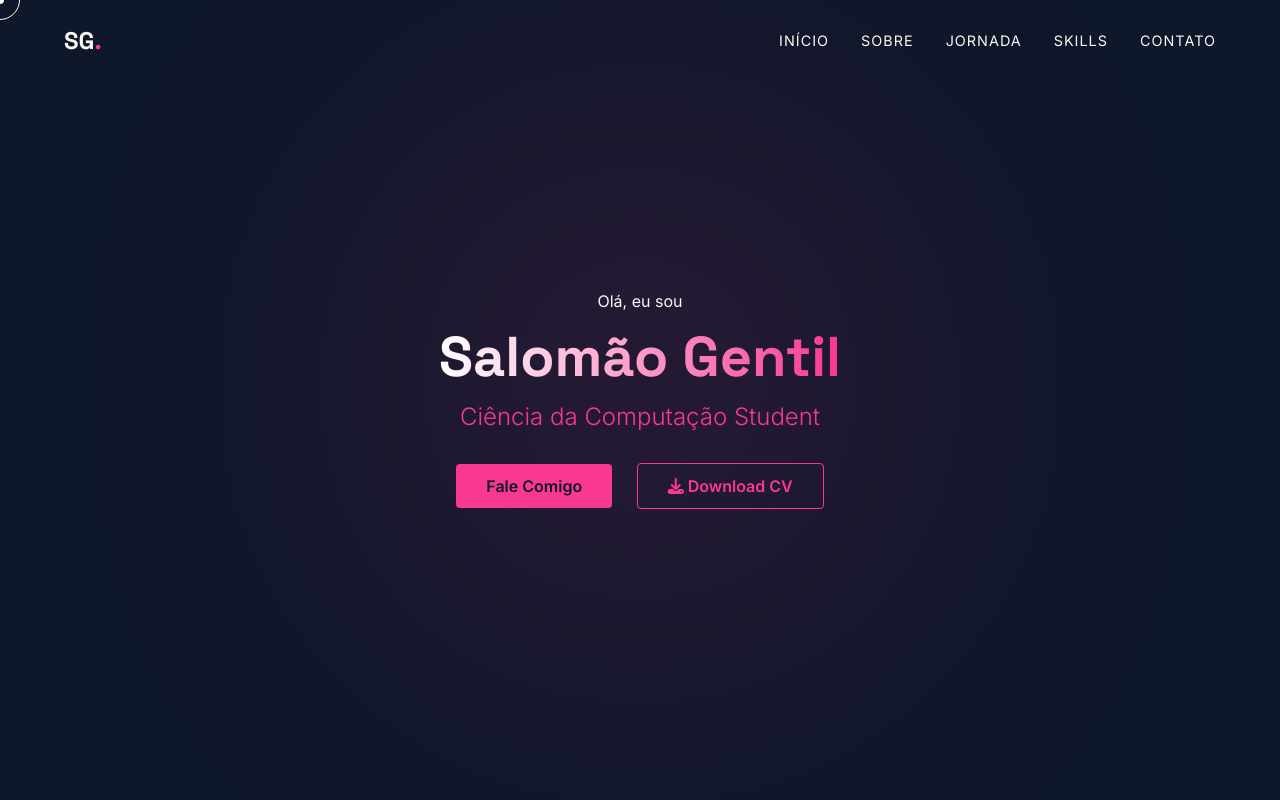
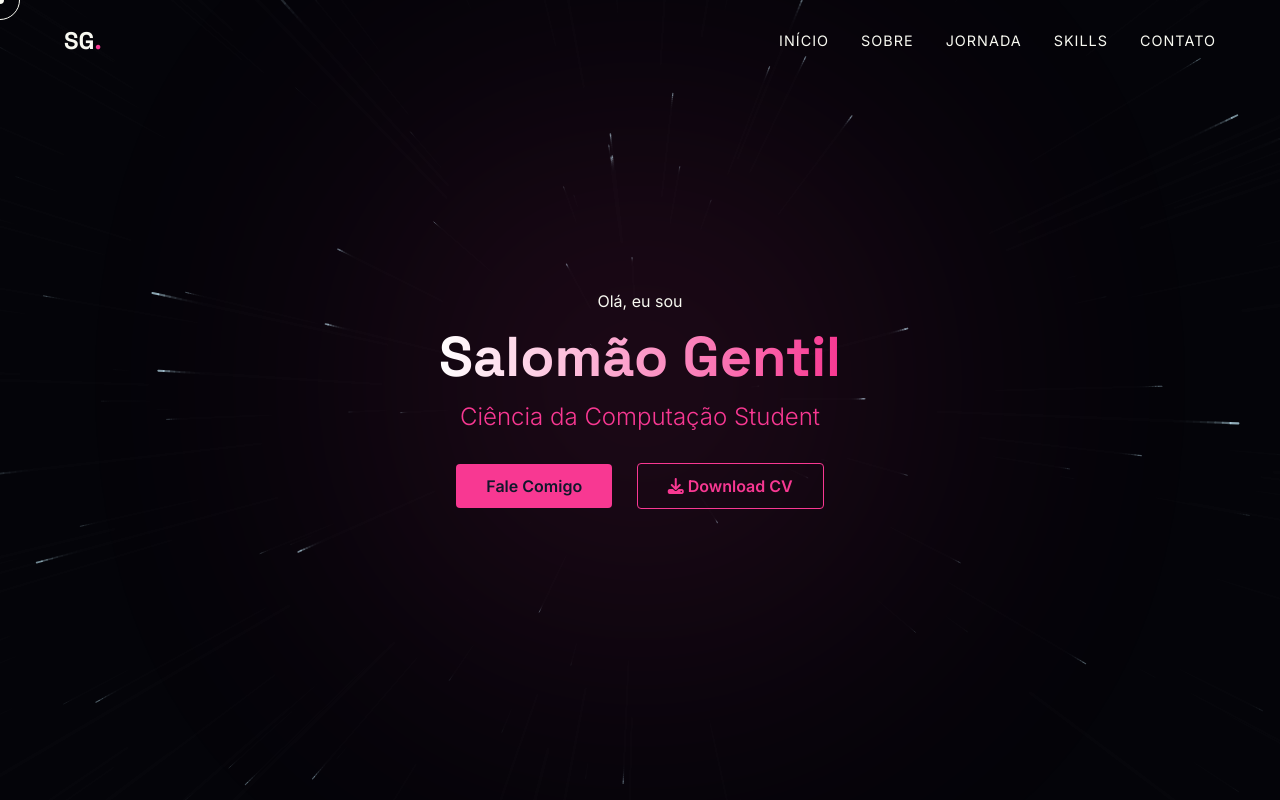
Before and after one commit to SalomonKind/curriculo-salomao, a plain HTML site: page index.html in a window 1280 px wide. Shown: the top 800 px of the page. Drawn offline with Linux system fonts and the light colour scheme; animation ran at ten frames a second.

Commit message:
Efeito de espaço

```diff
--- a/index.html
+++ b/index.html
@@ -15,10 +15,14 @@
     <link rel="stylesheet" href="src/css/style.css">
 </head>
 <body>
+
+     <!-- ADICIONE ISTO AQUI: O Canvas do Espaço -->
+    <canvas id="space-canvas"></canvas>
+
     <div class="scroll-progress"></div>
+    <!-- ... resto do seu código ... -->
 
-
-
+    <div class="scroll-progress"></div>
     <div class="cursor-dot" data-cursor-dot></div>
     <div class="cursor-outline" data-cursor-outline></div>
 
--- a/src/css/style.css
+++ b/src/css/style.css
@@ -6,11 +6,29 @@
     --accent-color: #f83892; /* Azul Sky (Tech/Dados) */
     --accent-glow: rgba(0, 157, 224, 0.3);
     --glass-bg: rgba(30, 41, 59, 0.7);
-    --glass-border: rgba(255, 255, 255, 0.1);
+    --glass-border: rgba(199, 160, 160, 0.1);
     --font-main: 'Inter', sans-serif;
     --font-display: 'Space Grotesk', sans-serif;
     --nav-height: 80px;
 }
+
+/* === CONFIGURAÇÃO DO CANVAS DO ESPAÇO === */
+#space-canvas {
+    position: fixed;
+    top: 0;
+    left: 0;
+    width: 100%;
+    height: 100%;
+    z-index: -1; /* Fica atrás de tudo */
+    background: radial-gradient(ellipse at bottom, #1b2735 0%, #090a0f 100%);
+}
+
+/* Remova ou suavize o glow antigo para não brigar com as estrelas */
+.hero-bg-glow {
+    opacity: 0.1; /* Mais sutil */
+    background: linear-gradient(to right, var(--accent-secondary), var(--accent-color));
+}
+
 
 /* RESET E BASE */
 * { margin: 0; padding: 0; box-sizing: border-box; cursor: none; }
--- a/src/js/script.js
+++ b/src/js/script.js
@@ -146,3 +146,121 @@ document.addEventListener('DOMContentLoaded', () => {
     animatedElements.forEach(el => observer.observe(el));
 
     // ... (código restante do typing effect, etc) ...
+
+    /* === ANIMAÇÃO INTERESTELAR (SPACE WARP) === */
+const canvas = document.getElementById('space-canvas');
+const c = canvas.getContext('2d');
+
+let width, height;
+let stars = [];
+
+// Configurações da Animação
+const numStars = 800; // Quantidade de estrelas
+const starSpeed = 0.5; // Velocidade base (quanto menor, mais lento)
+const mouseSensitivity = 0.05; // Quanto o mouse afeta a direção
+
+// Inicializa o tamanho do canvas
+function resize() {
+    width = window.innerWidth;
+    height = window.innerHeight;
+    canvas.width = width;
+    canvas.height = height;
+}
+
+window.addEventListener('resize', resize);
+resize();
+
+// Objeto Estrela
+class Star {
+    constructor() {
+        this.reset(true); // true = inicialização aleatória na tela
+    }
+
+    reset(initial = false) {
+        // Posição X e Y aleatórias
+        this.x = (Math.random() - 0.5) * width * 2;
+        this.y = (Math.random() - 0.5) * height * 2;
+
+        // Z representa a profundidade (longe ou perto)
+        // Se for inicial, espalha por todo o túnel. Se não, joga lá no fundo.
+        this.z = initial ? Math.random() * width : width;
+
+        this.pz = this.z; // Posição Z anterior (para fazer o rastro/traço)
+    }
+
+    update(mouseX, mouseY) {
+        // Move a estrela em direção à tela (diminui Z)
+        this.z -= (10 * starSpeed);
+
+        // Efeito de paralaxe com o mouse
+        this.x -= (mouseX - width / 2) * mouseSensitivity;
+        this.y -= (mouseY - height / 2) * mouseSensitivity;
+
+        // Se a estrela passou da tela (ficou atrás do observador), reseta
+        if (this.z <= 1) {
+            this.reset();
+            this.z = width;
+            this.pz = this.z;
+        }
+    }
+
+    draw() {
+        // Matemática de projeção 3D para 2D
+        let x = (this.x / this.z) * width + width / 2;
+        let y = (this.y / this.z) * height + height / 2;
+
+        // Calcula o tamanho baseado na proximidade (quanto mais perto, maior)
+        let radius = (1 - this.z / width) * 3; // Tamanho máximo 3px
+
+        // Calcula a posição anterior para fazer o efeito de "rastro" (warp)
+        let px = (this.x / this.pz) * width + width / 2;
+        let py = (this.y / this.pz) * height + height / 2;
+
+        this.pz = this.z;
+
+        // Desenha a estrela e o rastro
+        c.beginPath();
+        c.moveTo(px, py);
+        c.lineTo(x, y);
+
+        // Cor da estrela: Branca com leve brilho azulado
+        // Opacidade aumenta conforme chega perto
+        let opacity = (1 - this.z / width);
+        c.strokeStyle = `rgba(200, 240, 255, ${opacity})`;
+        c.lineWidth = radius;
+        c.lineCap = 'round';
+        c.stroke();
+    }
+}
+
+// Cria as estrelas
+for (let i = 0; i < numStars; i++) {
+    stars.push(new Star());
+}
+
+// Rastreamento do Mouse
+let mouseX = width / 2;
+let mouseY = height / 2;
+
+document.addEventListener('mousemove', (e) => {
+    mouseX = e.clientX;
+    mouseY = e.clientY;
+});
+
+// Loop de Animação
+function animateSpace() {
+    // Limpa o canvas com um rastro suave (preto quase transparente)
+    // Isso cria um efeito de motion blur natural
+    c.fillStyle = 'rgba(5, 5, 10, 0.4)';
+    c.fillRect(0, 0, width, height);
+
+    stars.forEach(star => {
+        star.update(mouseX, mouseY);
+        star.draw();
+    });
+
+    requestAnimationFrame(animateSpace);
+}
+
+// Inicia
+animateSpace();
```
